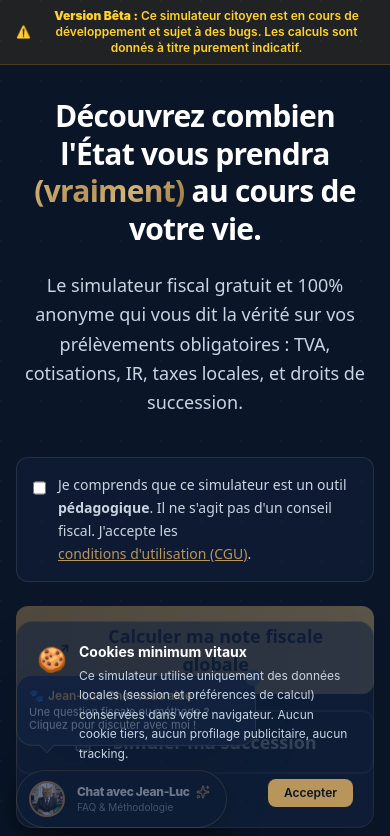
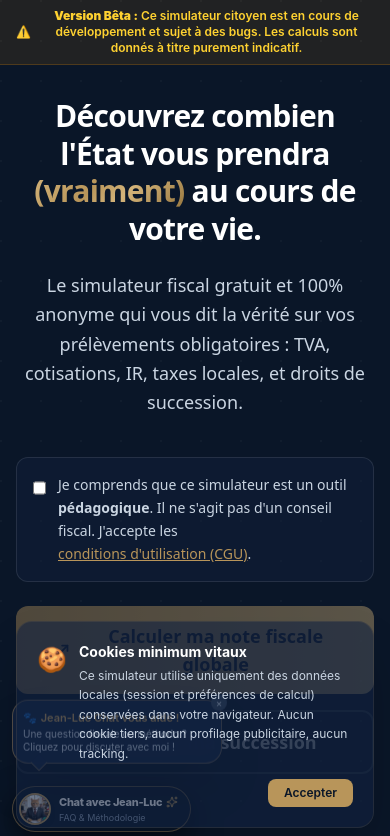
Before and after one commit to ouiblock/passez-a-la-caisse, a React (Vite) app: page / in a window 390 px wide. Shown: the top 836 px of the page. Built offline with nearby package versions, Linux system fonts and the light colour scheme.

Commit message:
feat: rendre le chatbot compact sur mobile, transparent au scroll down et bulle d'accroche vue une seule fois

```diff
--- a/src/components/ChatJeanLuc.jsx
+++ b/src/components/ChatJeanLuc.jsx
@@ -5,20 +5,57 @@ export function ChatJeanLuc({ onGoToPedagogie }) {
   const [isOpen, setIsOpen] = useState(false);
   const [hasOpenedOnce, setHasOpenedOnce] = useState(false);
   const [selectedFaq, setSelectedFaq] = useState(null);
-  const [showWelcomeBubble, setShowWelcomeBubble] = useState(true);
+  const [isScrollingDown, setIsScrollingDown] = useState(false);
+  const [showWelcomeBubble, setShowWelcomeBubble] = useState(() => {
+    try {
+      return localStorage.getItem('jeanLucWelcomeSeen') !== 'true';
+    } catch {
+      return false;
+    }
+  });
   const chatBottomRef = useRef(null);
+  const lastScrollY = useRef(0);
 
-  // Masquer la bulle d'accroche automatique après 8 secondes ou dès l'ouverture
+  // Détection du scroll pour opacité
   useEffect(() => {
-    const timer = setTimeout(() => {
-      setShowWelcomeBubble(false);
-    }, 9000);
-    return () => clearTimeout(timer);
+    const handleScroll = () => {
+      const currentScrollY = window.scrollY;
+      if (currentScrollY > lastScrollY.current && currentScrollY > 60) {
+        // Scroll vers le bas
+        setIsScrollingDown(true);
+      } else if (currentScrollY < lastScrollY.current) {
+        // Scroll vers le haut
+        setIsScrollingDown(false);
+      }
+      lastScrollY.current = currentScrollY;
+    };
+
+    window.addEventListener('scroll', handleScroll, { passive: true });
+    return () => window.removeEventListener('scroll', handleScroll);
   }, []);
+
+  // Masquer la bulle d'accroche automatique après 9 secondes et marquer comme vue
+  useEffect(() => {
+    if (showWelcomeBubble) {
+      const timer = setTimeout(() => {
+        dismissWelcomeBubble();
+      }, 9000);
+      return () => clearTimeout(timer);
+    }
+  }, [showWelcomeBubble]);
+
+  const dismissWelcomeBubble = () => {
+    setShowWelcomeBubble(false);
+    try {
+      localStorage.setItem('jeanLucWelcomeSeen', 'true');
+    } catch (e) {
+      console.warn('localStorage non disponible', e);
+    }
+  };
 
   const handleToggle = () => {
     setIsOpen(!isOpen);
-    setShowWelcomeBubble(false);
+    dismissWelcomeBubble();
     if (!hasOpenedOnce) setHasOpenedOnce(true);
   };
 
@@ -88,52 +125,58 @@ export function ChatJeanLuc({ onGoToPedagogie }) {
   return (
     <>
       {/* ── Bouton flottant Chatbot (en bas à gauche) ── */}
-      <div className="fixed bottom-4 left-4 z-40 flex flex-col items-start select-none">
-        {/* Petite bulle d'accueil humoristique */}
+      <div
+        className={`fixed bottom-3 left-3 sm:bottom-4 sm:left-4 z-40 flex flex-col items-start select-none transition-all duration-300 ${
+          isScrollingDown && !isOpen
+            ? 'opacity-30 hover:opacity-100 pointer-events-auto'
+            : 'opacity-100'
+        }`}
+      >
+        {/* Petite bulle d'accueil humoristique (affichée 1 seule fois) */}
         {showWelcomeBubble && !isOpen && (
-          <div className="mb-2 max-w-[240px] bg-navy-light/95 border border-gold/40 text-white text-xs p-3 rounded-2xl shadow-2xl backdrop-blur-md animate-bounce relative">
+          <div className="mb-2 max-w-[210px] sm:max-w-[240px] bg-navy-light/95 border border-gold/40 text-white text-xs p-2.5 sm:p-3 rounded-2xl shadow-2xl backdrop-blur-md animate-bounce relative">
             <button
-              onClick={() => setShowWelcomeBubble(false)}
-              className="absolute -top-1.5 -right-1.5 w-4 h-4 rounded-full bg-slate-700 text-slate-300 hover:text-white flex items-center justify-center text-[10px]"
+              onClick={dismissWelcomeBubble}
+              className="absolute -top-1.5 -right-1.5 w-4 h-4 rounded-full bg-slate-700 text-slate-300 hover:text-white flex items-center justify-center text-[10px] cursor-pointer"
               aria-label="Fermer"
             >
               ×
             </button>
-            <p className="font-semibold text-gold mb-0.5 flex items-center gap-1">
+            <p className="font-semibold text-gold mb-0.5 text-[11px] sm:text-xs flex items-center gap-1">
               <span>🐾</span> Jean-Luc Chat vous aide !
             </p>
-            <p className="text-slate-300 text-[11px] leading-tight">
+            <p className="text-slate-300 text-[10px] sm:text-[11px] leading-tight">
               Une question fiscale ou méthodo ? Cliquez pour discuter avec moi !
             </p>
-            <div className="absolute -bottom-1.5 left-6 w-3 h-3 bg-navy-light/95 border-r border-b border-gold/40 transform rotate-45" />
+            <div className="absolute -bottom-1.5 left-5 sm:left-6 w-3 h-3 bg-navy-light/95 border-r border-b border-gold/40 transform rotate-45" />
           </div>
         )}
 
         <button
           onClick={handleToggle}
-          className={`group flex items-center gap-3 px-3 py-2.5 sm:px-4 sm:py-3 rounded-full transition-all duration-300 cursor-pointer shadow-[0_10px_30px_rgba(0,0,0,0.5)] border ${
+          className={`group flex items-center gap-2 sm:gap-3 p-1.5 pr-2.5 sm:px-4 sm:py-3 rounded-full transition-all duration-300 cursor-pointer shadow-[0_10px_30px_rgba(0,0,0,0.5)] border ${
             isOpen
               ? 'bg-gold text-navy border-gold font-bold scale-95 ring-4 ring-gold/20'
               : 'bg-navy/95 hover:bg-navy-light border-gold/40 hover:border-gold text-white hover:scale-105'
           }`}
           aria-label="Ouvrir le chat avec Jean-Luc Chat"
         >
-          {/* Avatar Chat avec badge en ligne */}
-          <div className="relative w-9 h-9 sm:w-10 sm:h-10 rounded-full overflow-hidden border-2 border-gold flex-shrink-0 shadow-md bg-navy-dark">
+          {/* Avatar Chat avec badge en ligne - Plus compact sur mobile */}
+          <div className="relative w-8 h-8 sm:w-10 sm:h-10 rounded-full overflow-hidden border-2 border-gold flex-shrink-0 shadow-md bg-navy-dark">
             <img
               src="/images/jean-luc-chat.jpg"
               alt="M. Jean-Luc Chat"
               className="w-full h-full object-cover"
             />
-            <span className="absolute bottom-0 right-0 w-2.5 h-2.5 bg-emerald-400 border-2 border-navy rounded-full animate-pulse" />
+            <span className="absolute bottom-0 right-0 w-2 h-2 sm:w-2.5 sm:h-2.5 bg-emerald-400 border-2 border-navy rounded-full animate-pulse" />
           </div>
 
-          <div className="text-left flex flex-col pr-1">
-            <span className="text-xs sm:text-sm font-extrabold flex items-center gap-1.5 tracking-tight">
-              {isOpen ? 'Fermer le chat' : 'Chat avec Jean-Luc'}
-              <Sparkles className="w-3.5 h-3.5 text-gold group-hover:rotate-12 transition-transform" />
+          <div className="text-left flex flex-col pr-0.5 sm:pr-1">
+            <span className="text-[11px] sm:text-sm font-extrabold flex items-center gap-1 sm:gap-1.5 tracking-tight">
+              {isOpen ? 'Fermer' : 'Chat avec Jean-Luc'}
+              <Sparkles className="w-3 h-3 sm:w-3.5 sm:h-3.5 text-gold group-hover:rotate-12 transition-transform" />
             </span>
-            <span className={`text-[10px] sm:text-[11px] ${isOpen ? 'text-navy/80 font-semibold' : 'text-slate-400'}`}>
+            <span className={`text-[9px] sm:text-[11px] ${isOpen ? 'text-navy/80 font-semibold' : 'text-slate-400'}`}>
               FAQ & Méthodologie
             </span>
           </div>
```
